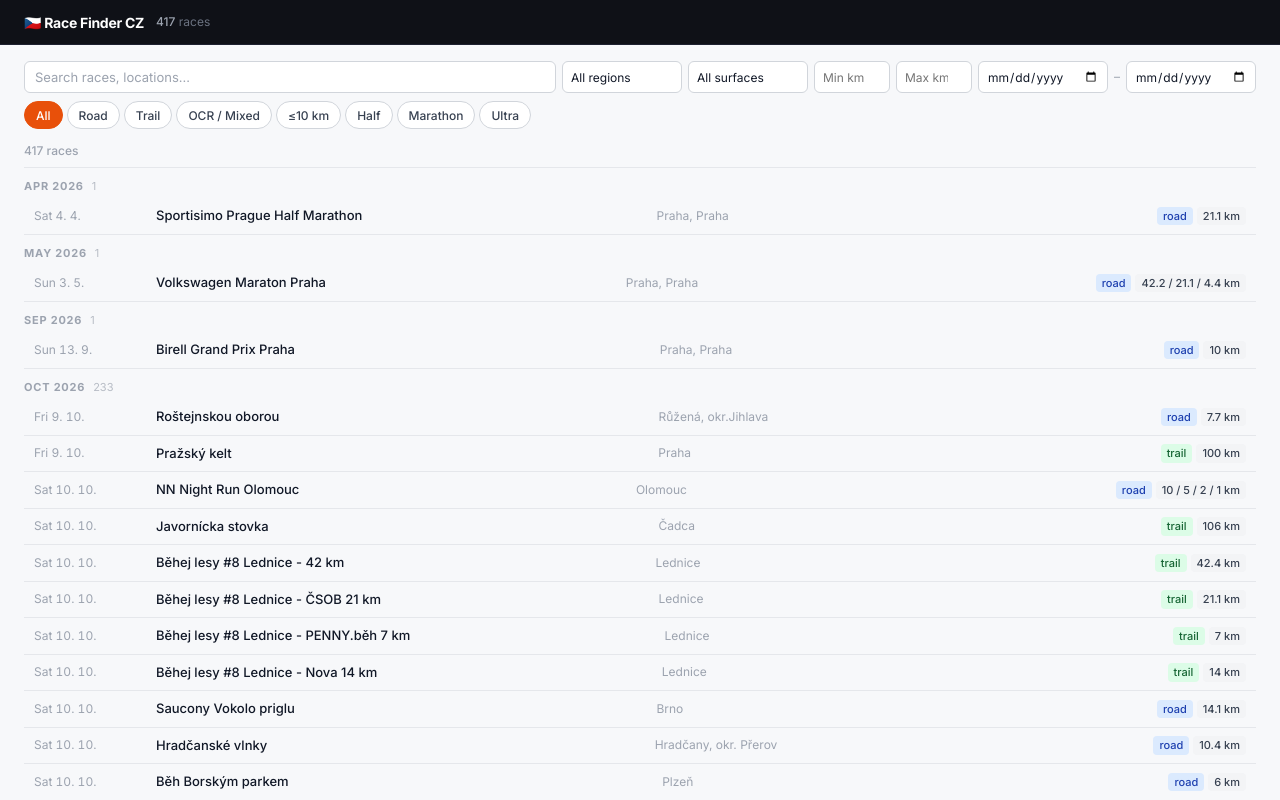
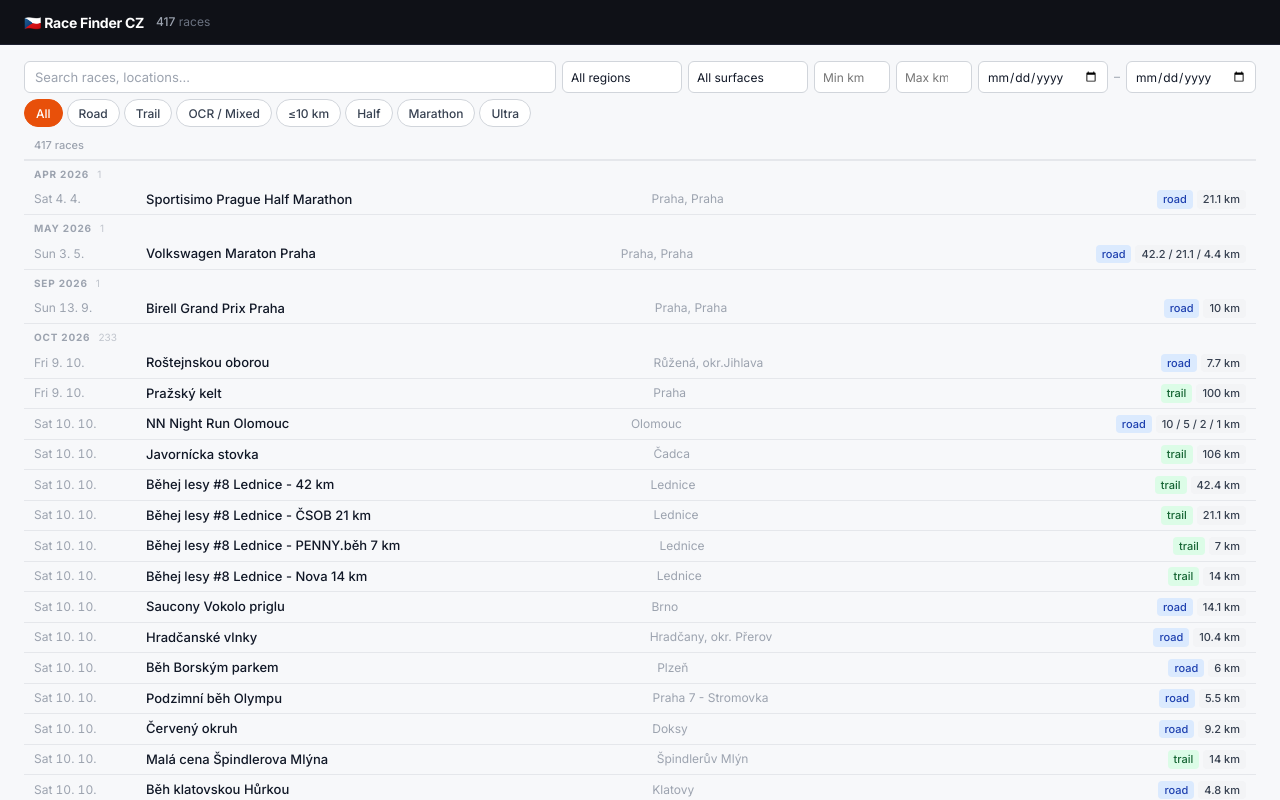
Before and after one commit to barborastuchla96/dndrepo, a Next.js app in the folder race-finder/: page / in a window 1280 px wide. Shown: the top 800 px of the page. Built offline with nearby package versions, Linux system fonts and the light colour scheme.

Commit message:
ui: tighter row and month heading spacing
Co-Authored-By: Claude Sonnet 4.6 <noreply@anthropic.com>
Claude-Session: https://claude.ai/code/session_01QCopcRLCCsGswu9n6GGvF5

```diff
--- a/race-finder/app/globals.css
+++ b/race-finder/app/globals.css
@@ -79,8 +79,8 @@ main {
 .toolbar {
   display: flex;
   flex-direction: column;
-  gap: 8px;
-  margin-bottom: 12px;
+  gap: 6px;
+  margin-bottom: 8px;
 }
 
 .toolbar-left {
@@ -160,13 +160,13 @@ main {
 
 /* ── Result bar ── */
 .result-bar {
-  padding: 0 0 6px;
-  border-bottom: 1px solid var(--border);
+  padding: 0 10px 4px;
+  border-bottom: 2px solid var(--border);
   margin-bottom: 0;
 }
 
 .result-count {
-  font-size: 12px;
+  font-size: 11px;
   font-weight: 500;
   color: var(--muted);
 }
@@ -181,33 +181,30 @@ main {
   display: flex;
   align-items: center;
   gap: 8px;
-  padding: 10px 0 4px;
-  position: sticky;
-  top: 44px;
+  padding: 6px 10px 3px;
   background: var(--bg);
-  z-index: 10;
 }
 
 .month-label {
-  font-size: 11px;
+  font-size: 10px;
   font-weight: 700;
   text-transform: uppercase;
-  letter-spacing: 0.07em;
+  letter-spacing: 0.08em;
   color: var(--muted);
 }
 
 .month-count {
-  font-size: 11px;
+  font-size: 10px;
   color: var(--muted);
-  opacity: 0.7;
+  opacity: 0.6;
 }
 
 /* ── Race row ── */
 .race-row {
   display: grid;
-  grid-template-columns: 110px 1fr 1fr auto;
+  grid-template-columns: 100px 1fr 1fr auto;
   align-items: center;
-  padding: 8px 10px;
+  padding: 5px 10px;
   border-bottom: 1px solid var(--border);
   text-decoration: none;
   color: var(--text);
```
